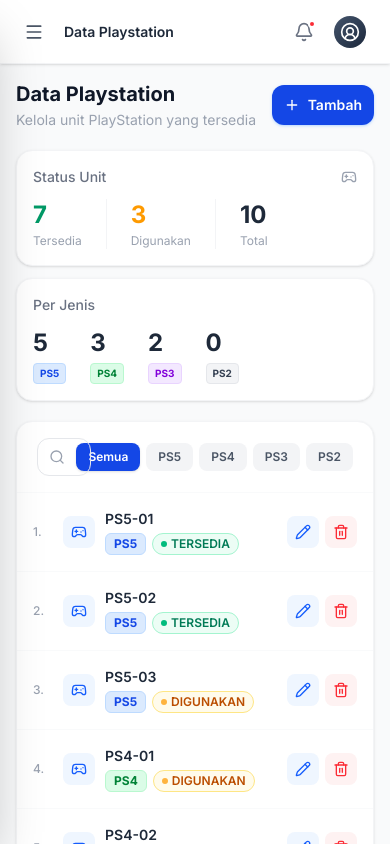
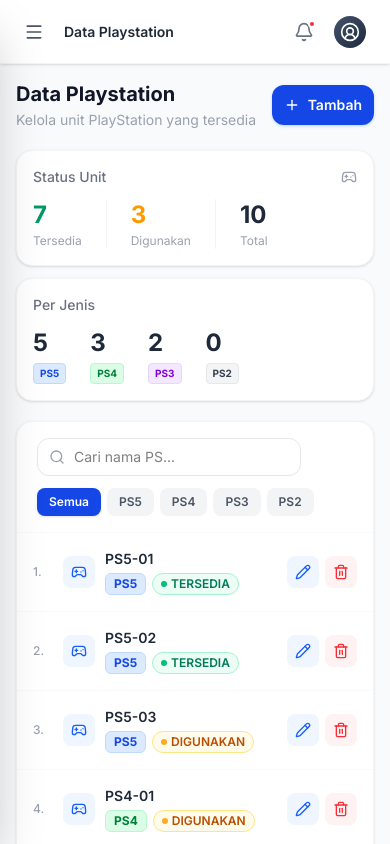
Before and after one commit to inyomanriskydilakosta/rental_ps, a Next.js app: page /data-playstation in a window 390 px wide. Shown: the top 844 px of the page. Built offline with nearby package versions, Linux system fonts and the light colour scheme.

Commit message:
feat: implement PlayStation inventory management page with CRUD operations and filtering

```diff
--- a/src/app/data-playstation/page.tsx
+++ b/src/app/data-playstation/page.tsx
@@ -116,7 +116,7 @@
         {/* Table Card */}
         <div className="bg-white rounded-2xl shadow-sm border border-gray-100">
           {/* Filters */}
-          <div className="flex flex-wrap items-center gap-3 px-5 py-4 border-b border-gray-50">
+          <div className="flex flex-col md:flex-row flex-wrap items-start md:items-center gap-3 px-5 py-4 border-b border-gray-50 ">
             <div className="relative flex-1 min-w-0 max-w-sm">
               <Search className="absolute left-3 top-1/2 -translate-y-1/2 w-4 h-4 text-gray-400" />
               <input
@@ -132,8 +132,7 @@
                 <button
                   key={t}
                   onClick={() => setFilterType(t)}
-                  className={`px-3 py-1.5 rounded-lg text-xs font-semibold transition-all ${
-                    filterType === t
+                  className={`px-3 py-1.5 rounded-lg text-xs font-semibold transition-all ${filterType === t
                     ? 'bg-blue-700 text-white shadow-sm'
                     : 'bg-gray-100 text-gray-600 hover:bg-gray-200'
                     }`}
@@ -172,8 +171,7 @@
                       </span>
                     </td>
                     <td className="px-5 py-3.5">
-                      <span className={`inline-flex items-center gap-1.5 px-2.5 py-1 rounded-full text-xs font-semibold ${
-                        unit.status === 'TERSEDIA'
+                      <span className={`inline-flex items-center gap-1.5 px-2.5 py-1 rounded-full text-xs font-semibold ${unit.status === 'TERSEDIA'
                         ? 'bg-emerald-50 text-emerald-700 border border-emerald-200'
                         : 'bg-amber-50 text-amber-700 border border-amber-200'
                         }`}>
@@ -214,8 +212,7 @@
                         <span className={`inline-flex items-center px-2 py-0.5 rounded-md text-xs font-bold ${getPSTypeBadgeColor(unit.type)}`}>
                           {unit.type}
                         </span>
-                        <span className={`inline-flex items-center gap-1 px-2 py-0.5 rounded-full text-xs font-semibold ${
-                          unit.status === 'TERSEDIA'
+                        <span className={`inline-flex items-center gap-1 px-2 py-0.5 rounded-full text-xs font-semibold ${unit.status === 'TERSEDIA'
                           ? 'bg-emerald-50 text-emerald-700 border border-emerald-200'
                           : 'bg-amber-50 text-amber-700 border border-amber-200'
                           }`}>
@@ -286,8 +283,7 @@
                       key={s}
                       type="button"
                       onClick={() => setForm((p) => ({ ...p, status: s }))}
-                      className={`flex-1 py-2 text-xs font-semibold rounded-xl border transition-all ${
-                        form.status === s ? 'border-blue-500 bg-blue-50 text-blue-700' : 'border-gray-200 text-gray-600 hover:bg-gray-50'
+                      className={`flex-1 py-2 text-xs font-semibold rounded-xl border transition-all ${form.status === s ? 'border-blue-500 bg-blue-50 text-blue-700' : 'border-gray-200 text-gray-600 hover:bg-gray-50'
                         }`}
                     >
                       {s}
```
Lines whose indentation alone changed are shown as unchanged.
